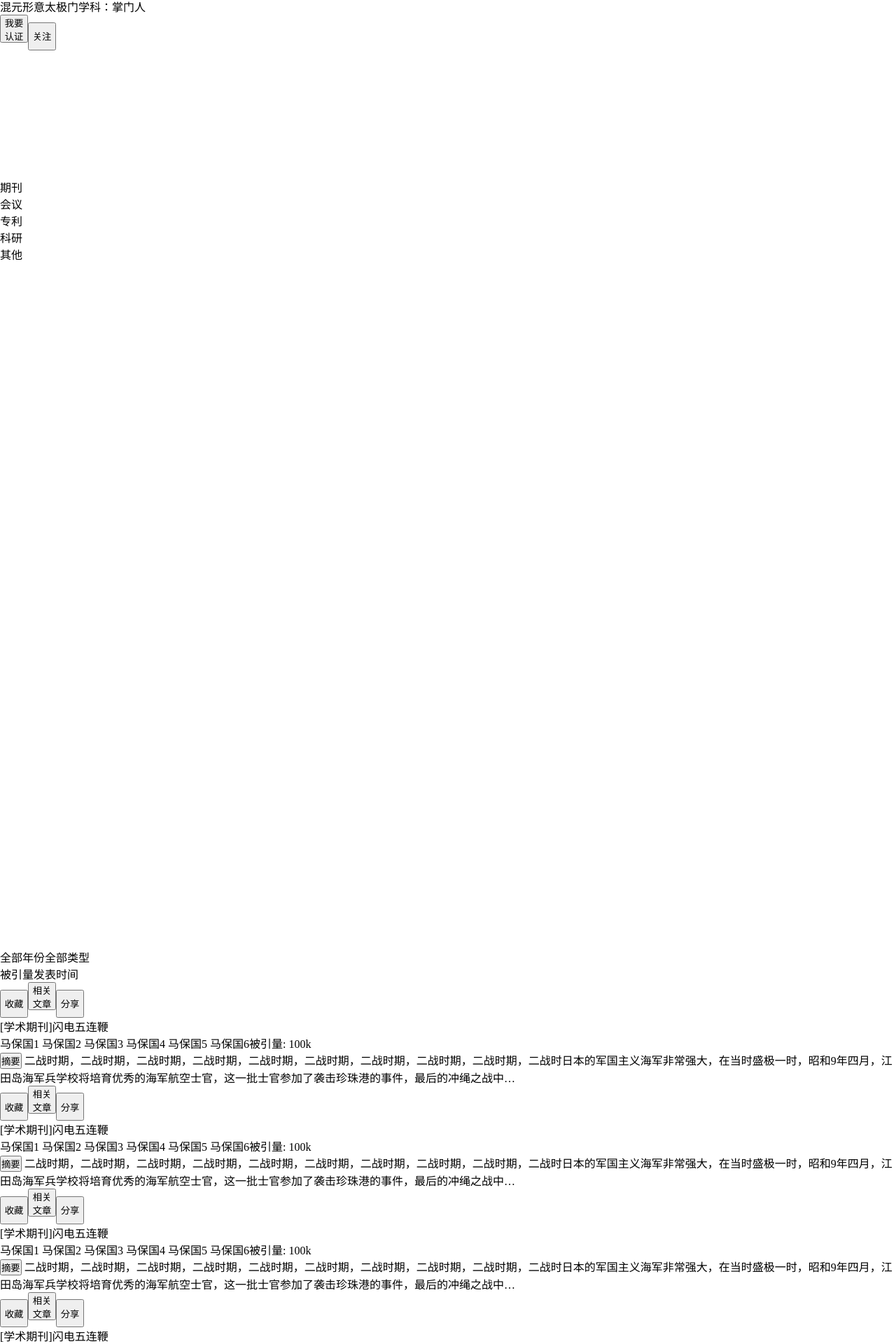
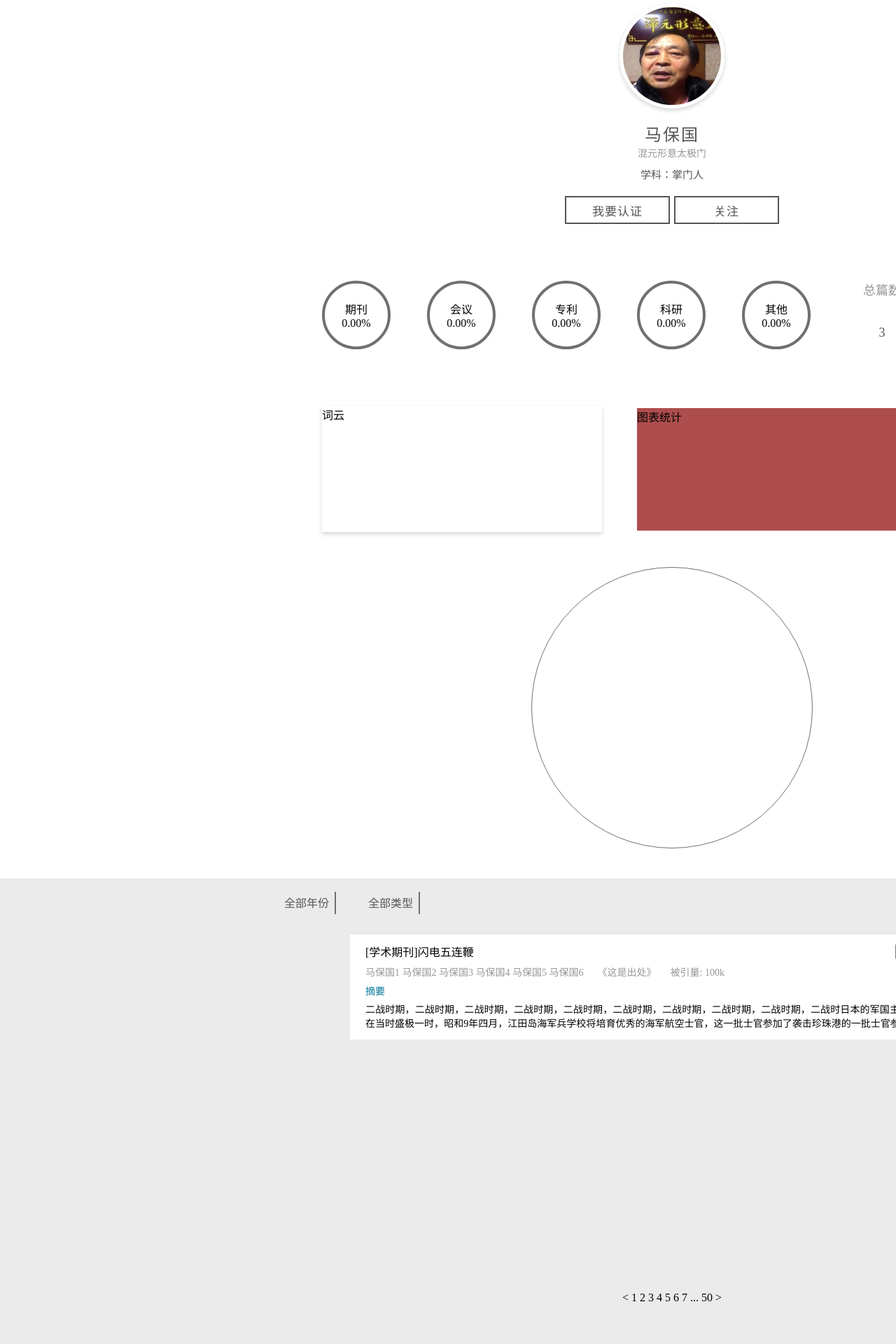
Before and after one commit to BiblioFront/Biblio, a Vue app in the folder biblio/: page /#/gate in a window 1280 px wide. Shown: the part 125-2045 px from the top of the page at 70% size. Built offline with nearby package versions, Linux system fonts and the light colour scheme.

Commit message:
feature-gate-finished

```diff
--- a/biblio/src/assets/css/gate.css
+++ /dev/null
@@ -1,13 +0,0 @@
-/* Gate.css */
-.maincontent {
-  width: 1920px;
-  height: 1400px;
-}
-.scholar_info_box {
-  width: 100%;
-  height: 300px;
-}
-.research_info {
-  width: 100%;
-  height: 1000px;
-}
--- /dev/null
+++ b/biblio/src/assets/css/gate_achievements.css
@@ -0,0 +1,142 @@
+/* Gate.css */
+.achivements_box {
+  width: 1920px;
+  min-height: 670px;
+  max-height: 1880px;
+  background: rgba(235, 235, 235, 1);
+  display: flex;
+  flex-direction: column;
+  justify-content: flex-start;
+  align-items: center;
+}
+#filter_bar {
+  width: 1200px;
+  height: 50px;
+  margin-top: 10px;
+  margin-bottom: 20px;
+  display: flex;
+  flex-direction: row;
+  justify-content: space-between;
+  align-items: center;
+}
+.filter_bar__item {
+  width: 241px;
+  height: 50px;
+}
+.filter_bar__item li {
+  width: 120px;
+  height: 50px;
+  display: flex;
+  flex-direction: row;
+  justify-content: flex-end;
+  align-items: center;
+  float: left;
+  list-style: none;
+}
+.filter_bar__item li span {
+  width: 80px;
+  height: 19px;
+  display: block;
+  font-size: 16px;
+  font-weight: 400;
+  line-height: 19px;
+  text-align: center;
+  color: rgba(85, 85, 85, 1);
+}
+#cutline {
+  width: 0px;
+  height: 30px;
+  border: 1px solid rgba(112, 112, 112, 1);
+}
+.achivements_content {
+  width: 100%;
+  min-height: 510px;
+  max-height: 1700px;
+  display: flex;
+  flex-direction: column;
+  justify-content: flex-start;
+  align-items: center;
+}
+.achivements_item {
+  width: 920px;
+  height: 150px;
+  margin-bottom: 20px;
+  background-color: rgba(255, 255, 255, 1);
+}
+.achivements_item > * {
+  margin: 11px 22px;
+}
+.item__above {
+  margin: 0 22px;
+  margin-top: 12px;
+  display: flex;
+  flex-direction: row;
+  justify-content: space-between;
+  align-items: center;
+}
+.item__btns_area {
+  width: 200px;
+  height: 18px;
+  display: flex;
+  flex-direction: row;
+  justify-content: flex-end;
+  align-items: center;
+}
+.achivements_item .btns_area button {
+  height: 20px;
+}
+#author {
+  height: 16px;
+  font-size: 14px;
+  font-weight: 400;
+  line-height: 16px;
+  color: rgba(150, 150, 150, 1);
+  display: flex;
+  flex-direction: row;
+  gap: 20px;
+}
+#author span {
+  white-space: nowrap;
+  overflow: hidden;
+  text-overflow: ellipsis;
+}
+#author span:nth-child(1) {
+  max-width: 350px;
+}
+#author span:nth-child(2) {
+  max-width: 250px;
+}
+#summary {
+  display: flex;
+  flex-direction: column;
+}
+#summary button {
+  width: 40px;
+  height: 16px;
+  margin-bottom: 8px;
+  font-size: 14px;
+  font-weight: 400;
+  line-height: 16px;
+  text-align: left;
+  color: rgba(0, 115, 152, 1);
+  background-color: transparent;
+  border: none;
+  cursor: pointer;
+  outline: none;
+}
+#summary p {
+  width: 876px;
+  height: 40px;
+  font-size: 14px;
+  font-weight: 400;
+  line-height: 20px;
+  text-align: justify;
+  color: rgba(85, 85, 85，1);
+  display: -webkit-box;
+  overflow: hidden;
+  text-overflow: ellipsis;
+  text-overflow: -o-ellipsis-lastline;
+  line-clamp: 2;
+  -webkit-line-clamp: 2;
+  -webkit-box-orient: vertical;
+}
--- /dev/null
+++ b/biblio/src/assets/css/gate_scholarinfo.css
@@ -0,0 +1,152 @@
+/* Gate.css */
+.maincontent {
+  width: 1920px;
+  height: 1300px;
+}
+.scholar_info_box {
+  width: 100%;
+  height: 315px;
+  padding-top: 50px;
+  padding-bottom: 80px;
+  display: flex;
+  flex-direction: column;
+  justify-content: center;
+  align-items: center;
+}
+.scholar_avatar {
+  width: 150px;
+  height: 150px;
+  background: rgba(255, 255, 255, 1);
+  box-shadow: 0px 3px 6px rgba(0, 0, 0, 0.16);
+  border-radius: 50%;
+  display: flex;
+  justify-content: center;
+  align-items: center;
+}
+.scholar_avatar img {
+  width: 140px;
+  height: 140px;
+  border-radius: 50%;
+}
+.scholar_info {
+  width: 100%;
+  height: 105px;
+  display: flex;
+  flex-direction: column;
+  justify-content: flex-end;
+  align-items: center;
+}
+.scholar_info span {
+  width: 400px;
+  height: 20px;
+  font-size: 14px;
+  font-weight: 400;
+  line-height: 20px;
+  text-align: center;
+  color: rgba(85, 85, 85, 1);
+}
+.scholar_info #name {
+  width: 200px;
+  height: 34px;
+  font-size: 24px;
+  font-weight: 400;
+  line-height: 34px;
+  letter-spacing: 2px;
+}
+.scholar_info #institution {
+  margin-bottom: 10px;
+  color: rgba(150, 150, 150, 1);
+}
+.scholar_info #subject {
+  font-size: 15px;
+}
+.scholar_btns_area {
+  width: 306px;
+  height: 60px;
+  display: flex;
+  flex-direction: row;
+  justify-content: space-between;
+  align-items: flex-end;
+}
+.scholar_btns_area button {
+  width: 150px;
+  height: 40px;
+  background: rgba(255, 255, 255, 1);
+  border: 2px solid rgba(85, 85, 85, 1);
+  font-size: 17px;
+  font-weight: 400;
+  text-align: center;
+  color: rgba(85, 85, 85, 1);
+  letter-spacing: 1px;
+  outline: none;
+  cursor: pointer;
+}
+
+.research_info {
+  width: 100%;
+  height: 1000px;
+  display: flex;
+  flex-direction: column;
+  justify-content: flex-start;
+  align-items: center;
+}
+.achivements {
+  width: 1000px;
+  height: 100px;
+  display: flex;
+  flex-direction: row;
+  justify-content: space-between;
+  align-items: center;
+}
+.achivements:nth-child(2) {
+  height: 180px;
+  margin-top: 80px;
+}
+.statistic_circle {
+  width: 90px;
+  height: 90px;
+  border: 4px solid rgba(112, 112, 112, 1);
+  border-radius: 50%;
+  display: flex;
+  flex-direction: column;
+  justify-content: center;
+  align-items: center;
+}
+.statistic_table {
+  width: 250px;
+  height: 90px;
+  display: grid;
+  grid-template-columns: 100px 1fr;
+  grid-template-rows: 20px 1fr;
+  gap: 40px 30px;
+}
+.statistic_table span {
+  width: 100px;
+  height: 20px;
+  font-size: 18px;
+  font-weight: 400;
+  line-height: 20px;
+  text-align: center;
+  color: rgba(85, 85, 85, 1);
+}
+.statistic_table span:nth-child(1),
+.statistic_table span:nth-child(2) {
+  color: rgba(150, 150, 150, 1);
+}
+.words {
+  width: 400px;
+  height: 180px;
+  box-shadow: 0px 3px 6px rgba(0, 0, 0, 0.16);
+}
+.figure {
+  width: 550px;
+  height: 175px;
+  background: rgb(173, 77, 77);
+}
+.cooperation {
+  width: 400px;
+  height: 400px;
+  margin-top: 50px;
+  border: 1px solid rgba(112, 112, 112, 1);
+  border-radius: 50%;
+}
--- a/biblio/src/views/Gate.vue
+++ b/biblio/src/views/Gate.vue
@@ -4,15 +4,17 @@
     <div class="maincontent">
       <div class="scholar_info_box">
         <div class="scholar_avatar">
-          <img src="" alt="" />
+          <img src="../assets/img/scholar_avatar.jpg" alt="" />
         </div>
+
         <div class="scholar_info">
           <span id="name">马保国</span>
           <div id="verified"></div>
           <span id="institution">混元形意太极门</span>
           <span id="subject">学科：掌门人</span>
         </div>
-        <div class="btns_area">
+
+        <div class="scholar_btns_area">
           <button>我要认证</button>
           <button>关注</button>
         </div>
@@ -22,170 +24,108 @@
         <div class="achivements">
           <div class="statistic_circle">
             <span>期刊</span>
+            <span>0.00%</span>
           </div>
 
           <div class="statistic_circle">
             <span>会议</span>
+            <span>0.00%</span>
           </div>
 
           <div class="statistic_circle">
             <span>专利</span>
+            <span>0.00%</span>
           </div>
 
           <div class="statistic_circle">
             <span>科研</span>
+            <span>0.00%</span>
           </div>
 
           <div class="statistic_circle">
             <span>其他</span>
+            <span>0.00%</span>
+          </div>
+
+          <div class="statistic_table">
+            <span>总篇数</span>
+            <span>被引数</span>
+            <span>3</span>
+            <span>500k</span>
           </div>
         </div>
 
-        <div class="words"></div>
+        <div class="achivements">
+          <div class="words">词云</div>
 
-        <div class="figure"></div>
+          <div class="figure">图表统计</div>
         </div>
 
         <div class="cooperation"></div>
       </div>
+    </div>
 
     <div class="achivements_box">
       <div id="filter_bar">
-        <div id="filter_bar__left">
+        <div class="filter_bar__item">
+          <ul>
+            <li>
               <span>全部年份</span>
+              <div id="cutline"></div>
+            </li>
+            <li>
               <span>全部类型</span>
+              <div id="cutline"></div>
+            </li>
+          </ul>
         </div>
 
-        <div id="filter_bar__right">
+        <div class="filter_bar__item">
+          <ul>
+            <li>
               <span>被引量</span>
+              <div id="cutline"></div>
+            </li>
+            <li>
               <span>发表时间</span>
+              <div id="cutline"></div>
+            </li>
+          </ul>
         </div>
       </div>
 
       <div class="achivements_content">
         <div class="achivements_item">
-          <div class="btns_area">
-            <button>收藏</button>
-            <button>相关文章</button>
-            <button>分享</button>
-          </div>
-
+          <div class="item__above">
             <div id="title">
               <span>[学术期刊]</span>
               <span>闪电五连鞭</span>
             </div>
 
+            <div class="item__btns_area">
+              <button>收藏</button>
+              <button>相关文章</button>
+              <button>分享</button>
+            </div>
+          </div>
+
           <div id="author">
             <span>马保国1 马保国2 马保国3 马保国4 马保国5 马保国6</span>
+            <span>《这是出处》</span>
             <span>被引量: 100k</span>
           </div>
 
           <div id="summary">
             <button>摘要</button>
-            <span>
-              二战时期，二战时期，二战时期，二战时期，二战时期，二战时期，二战时期，二战时期，二战时期，二战时日本的军国主义海军非常强大，在当时盛极一时，昭和9年四月，江田岛海军兵学校将培育优秀的海军航空士官，这一批士官参加了袭击珍珠港的事件，最后的冲绳之战中…
-            </span>
+            <p>
+              二战时期，二战时期，二战时期，二战时期，二战时期，二战时期，二战时期，二战时期，二战时期，二战时日本的军国主义海军非常强大，在当时盛极一时，昭和9年四月，江田岛海军兵学校将培育优秀的海军航空士官，这一批士官参加了袭击珍珠港的一批士官参加了袭击珍珠港的一批士官参加了袭击珍珠港的一批士官参加了袭击珍珠港的一批士官参加了袭击珍珠港的一批士官参加了袭击珍珠港的一批士官参加了袭击珍珠港的
+            </p>
           </div>
         </div>
-        <div class="achivements_item">
-          <div class="btns_area">
-            <button>收藏</button>
-            <button>相关文章</button>
-            <button>分享</button>
       </div>
 
-          <div id="title">
-            <span>[学术期刊]</span>
-            <span>闪电五连鞭</span>
-          </div>
-
-          <div id="author">
-            <span>马保国1 马保国2 马保国3 马保国4 马保国5 马保国6</span>
-            <span>被引量: 100k</span>
-          </div>
-
-          <div id="summary">
-            <button>摘要</button>
-            <span>
-              二战时期，二战时期，二战时期，二战时期，二战时期，二战时期，二战时期，二战时期，二战时期，二战时日本的军国主义海军非常强大，在当时盛极一时，昭和9年四月，江田岛海军兵学校将培育优秀的海军航空士官，这一批士官参加了袭击珍珠港的事件，最后的冲绳之战中…
-            </span>
-          </div>
-        </div>
-        <div class="achivements_item">
-          <div class="btns_area">
-            <button>收藏</button>
-            <button>相关文章</button>
-            <button>分享</button>
-          </div>
-
-          <div id="title">
-            <span>[学术期刊]</span>
-            <span>闪电五连鞭</span>
-          </div>
-
-          <div id="author">
-            <span>马保国1 马保国2 马保国3 马保国4 马保国5 马保国6</span>
-            <span>被引量: 100k</span>
-          </div>
-
-          <div id="summary">
-            <button>摘要</button>
-            <span>
-              二战时期，二战时期，二战时期，二战时期，二战时期，二战时期，二战时期，二战时期，二战时期，二战时日本的军国主义海军非常强大，在当时盛极一时，昭和9年四月，江田岛海军兵学校将培育优秀的海军航空士官，这一批士官参加了袭击珍珠港的事件，最后的冲绳之战中…
-            </span>
-          </div>
-        </div>
-        <div class="achivements_item">
-          <div class="btns_area">
-            <button>收藏</button>
-            <button>相关文章</button>
-            <button>分享</button>
-          </div>
-
-          <div id="title">
-            <span>[学术期刊]</span>
-            <span>闪电五连鞭</span>
-          </div>
-
-          <div id="author">
-            <span>马保国1 马保国2 马保国3 马保国4 马保国5 马保国6</span>
-            <span>被引量: 100k</span>
-          </div>
-
-          <div id="summary">
-            <button>摘要</button>
-            <span>
-              二战时期，二战时期，二战时期，二战时期，二战时期，二战时期，二战时期，二战时期，二战时期，二战时日本的军国主义海军非常强大，在当时盛极一时，昭和9年四月，江田岛海军兵学校将培育优秀的海军航空士官，这一批士官参加了袭击珍珠港的事件，最后的冲绳之战中…
-            </span>
-          </div>
-        </div>
-        <div class="achivements_item">
-          <div class="btns_area">
-            <button>收藏</button>
-            <button>相关文章</button>
-            <button>分享</button>
-          </div>
-
-          <div id="title">
-            <span>[学术期刊]</span>
-            <span>闪电五连鞭</span>
-          </div>
-
-          <div id="author">
-            <span>马保国1 马保国2 马保国3 马保国4 马保国5 马保国6</span>
-            <span>被引量: 100k</span>
-          </div>
-
-          <div id="summary">
-            <button>摘要</button>
-            <span>
-              二战时期，二战时期，二战时期，二战时期，二战时期，二战时期，二战时期，二战时期，二战时期，二战时日本的军国主义海军非常强大，在当时盛极一时，昭和9年四月，江田岛海军兵学校将培育优秀的海军航空士官，这一批士官参加了袭击珍珠港的事件，最后的冲绳之战中…
-            </span>
-          </div>
-        </div>
       <div class="pageturn">
         <span>&#60; 1 2 3 4 5 6 7 ... 50 &#62;</span>
-        </div>
       </div>
     </div>
 
@@ -208,5 +148,6 @@ export default {
 
 <style>
 @import "../assets/css/global.css";
-@import "../assets/css/gate.css";
+@import "../assets/css/gate_scholarinfo.css";
+@import "../assets/css/gate_achievements.css";
 </style>
```
Also changed, not shown: biblio/src/assets/img/scholar_avatar.jpg (added). Lines whose indentation alone changed are shown as unchanged.
